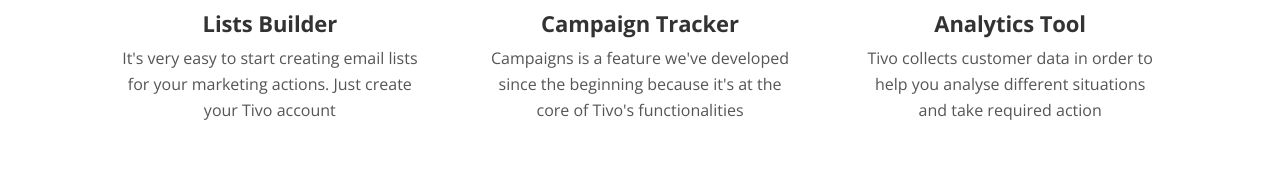
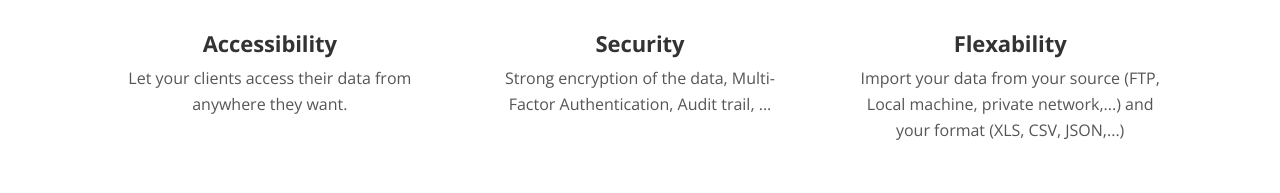
Before and after one commit to katefdsv/mokalo-site, a plain HTML site: page index.html in a window 1280 px wide. Shown: the part 1178-1371 px from the top of the page. Drawn offline with nearby package versions, Linux system fonts and the light colour scheme.

Commit message:
Features

```diff
--- a/index.html
+++ b/index.html
@@ -133,8 +133,8 @@
                             <img class="img-fluid" src="images/description-1.png" alt="alternative">
                         </div>
                         <div class="card-body">
-                            <h4 class="card-title">Lists Builder</h4>
-                            <p>It's very easy to start creating email lists for your marketing actions. Just create your Tivo account</p>
+                            <h4 class="card-title">Accessibility</h4>
+                            <p>Let your clients access their data from anywhere they want.</p>
                         </div>
                     </div>
                     <!-- end of card -->
@@ -145,8 +145,8 @@
                             <img class="img-fluid" src="images/description-2.png" alt="alternative">
                         </div>
                         <div class="card-body">
-                            <h4 class="card-title">Campaign Tracker</h4>
-                            <p>Campaigns is a feature we've developed since the beginning because it's at the core of Tivo's functionalities</p>
+                            <h4 class="card-title">Security</h4>
+                            <p>Strong encryption of the data, Multi-Factor Authentication, Audit trail, ...</p>
                         </div>
                     </div>
                     <!-- end of card -->
@@ -157,8 +157,8 @@
                             <img class="img-fluid" src="images/description-3.png" alt="alternative">
                         </div>
                         <div class="card-body">
-                            <h4 class="card-title">Analytics Tool</h4>
-                            <p>Tivo collects customer data in order to help you analyse different situations and take required action</p>
+                            <h4 class="card-title">Flexability</h4>
+                            <p>Import your data from your source (FTP, Local machine, private network,...) and your format (XLS, CSV, JSON,...)</p>
                         </div>
                     </div>
                     <!-- end of card -->
```
Also changed, not shown: images/description-1.png, images/description-2.png, images/description-3.png.
